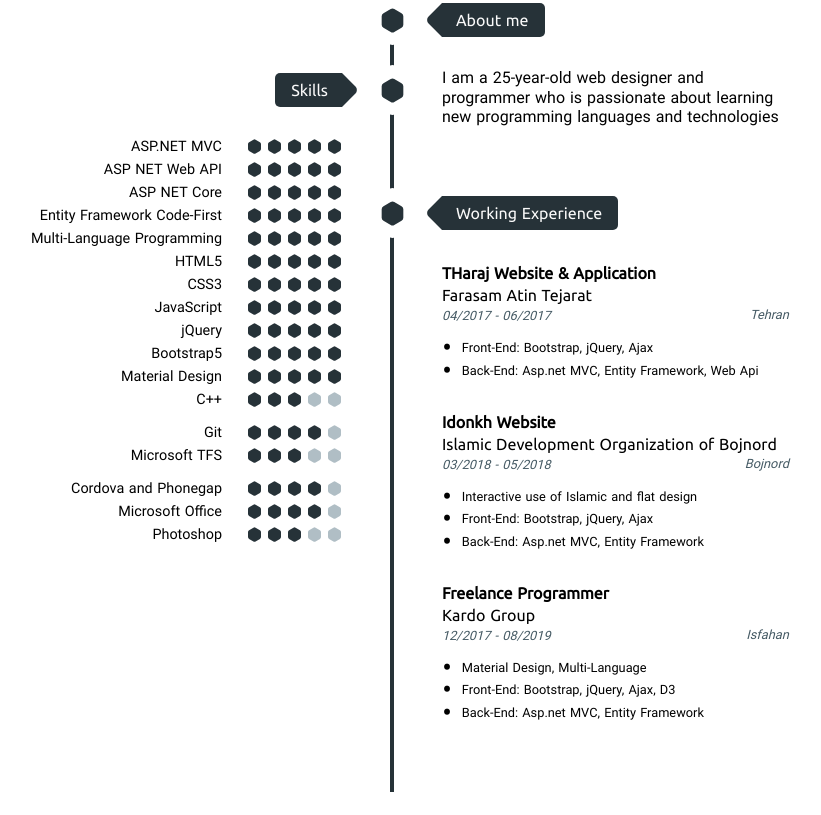
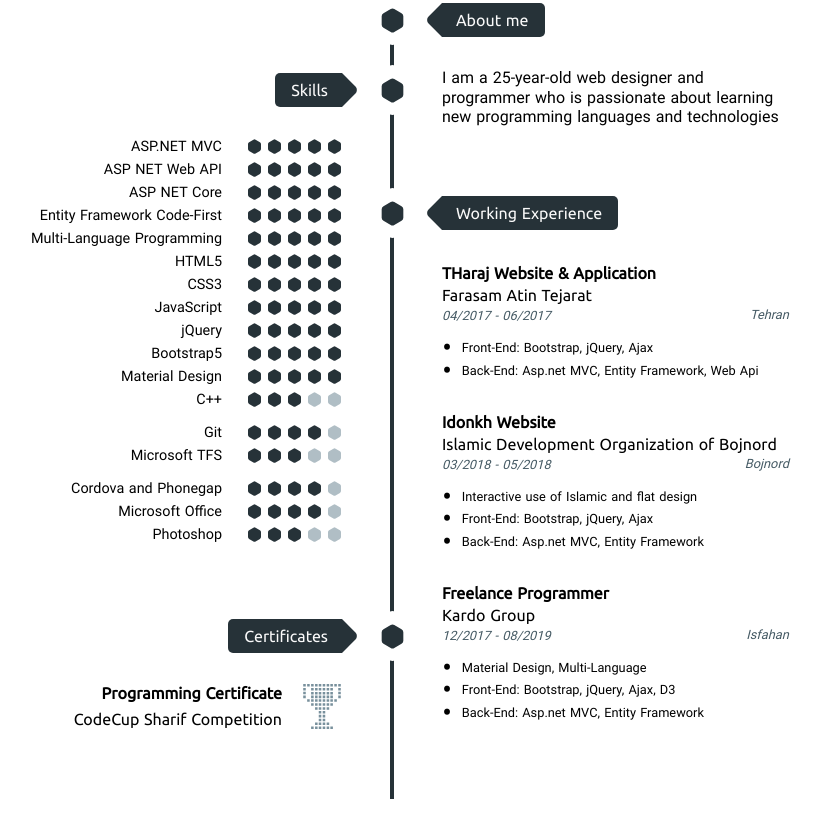
Before and after one commit to RezaGhorbaniDev/Resume, a plain HTML site: page Resume/index.html in a window 1280 px wide. Shown: the part 300-1115 px from the top of the page, without its empty margins (248-1069 px from the left). Drawn offline with Linux system fonts and the light colour scheme.

Commit message:
certificates (photoshop, svg). awesome!!

```diff
--- a/Resume/css/style.css
+++ b/Resume/css/style.css
@@ -348,6 +348,7 @@ small {
     border-radius: 0 5px 5px 0;
     padding: 0 16px 0 14px;
 }
+
 .content-left .header:before,
 .content-right .header:before {
     content: '';
@@ -361,9 +362,11 @@ small {
     border-radius: 0 5px;
     z-index: -1;
 }
+
 .content-left .header:before {
     right: -24px;
 }
+
 .content-right .header:before {
     left: 0;
 }
@@ -410,39 +413,60 @@ small {
     skills
     ==================================
 */
-.skills{
+.skills {
     list-style: none;
 }
-.skills li.space{
+
+.skills li.space {
     margin: 10px 0;
 }
+
 .skills li > span {
     font-size: .9rem;
     margin-right: 20px;
     top: -3px;
     position: relative;
-    line-height:23px;
+    line-height: 23px;
 }
+
 .skills .hexagon {
     display: inline-block;
     width: 15px;
     height: 15px;
     margin-left: 5px;
 }
+
 .skills .hexagon svg {
     width: 100%;
     height: 100%;
 }
+
 .skills .hexagon.b-lightgrey svg path {
     fill: #B0BEC5 !important;
 }
 
 /*
     ==================================
+    skills
+    ==================================
+*/
+.certificate svg {
+    float: right;
+    width: 40px;
+    height: 45px;
+    margin-left: 20px;
+}
+.certificate svg path {
+    fill: #78909C
+}
+.certificate h4{
+    margin-bottom: 6px;
+}
+/*
+    ==================================
     themes - cyan
     ==================================
 */
-
 .container.cyan .fullname,
 .container.cyan .work ul li::before {
     color: #00838F
--- a/Resume/index.html
+++ b/Resume/index.html
@@ -8,10 +8,17 @@
 </head>
 <body>
     <div class="container middle a4">
+        <!--------------------->
+        <!--profile picture-->
+        <!--------------------->
         <div class="hexagon-overlay middle">
             <div class="cover"></div>
             <img src="img/reza-ghorbani.jpg" />
         </div>
+
+        <!--------------------->
+        <!--Name & Specialty-->
+        <!--------------------->
         <div class="center">
             <h2 class="fullname">Reza Ghorbani</h2>
             <h6 class="c-grey speciallity">Programmer & Web Developer</h6>
@@ -21,6 +28,9 @@
             <div class="line"></div>
             <div class="clearfix">
                 <div class="content content-right">
+                    <!--------------------->
+                    <!--About me-->
+                    <!--------------------->
                     <div class="section">
                         <div class="hexagon"></div>
                         <div class="header">About me</div>
@@ -31,6 +41,9 @@
                         </div>
                     </div>
 
+                    <!--------------------->
+                    <!--Experiences-->
+                    <!--------------------->
                     <div class="section">
                         <div class="hexagon"></div>
                         <div class="header">Working Experience</div>
@@ -80,6 +93,10 @@
                 </div>
 
                 <div class="content content-left">
+
+                    <!--------------------->
+                    <!--Skills-->
+                    <!--------------------->
                     <div class="section">
                         <div class="hexagon"></div>
                         <div class="header">Skills</div>
@@ -107,6 +124,22 @@
                             </ul>
                         </div>
                     </div>
+
+
+                    <!--------------------->
+                    <!--Certificates-->
+                    <!--------------------->
+                    <div class="section">
+                        <div class="hexagon"></div>
+                        <div class="header">Certificates</div>
+                        <div class="body">
+                            <div class="certificate">
+                                <img class="svg" src="img/codecup.svg" />
+                                <h4>Programming Certificate</h4>
+                                <div class="ubuntu">CodeCup Sharif Competition</div>
+                            </div>
+                        </div>
+                    </div>
                 </div>
             </div>
         </div>
--- a/Resume/js/script.js
+++ b/Resume/js/script.js
@@ -32,6 +32,28 @@ var Page = function () {
     };
     ////////////////////////
 
+    //====================//
+    //  init img to svg
+    //====================//
+    var _initImgToSvg = function () {
+        $('img.svg').each(function () {
+            var $img = $(this);
+            var imgURL = $img.attr('src');
+
+            $.get(imgURL, function (data) {
+                // Get the SVG tag, ignore the rest
+                var $svg = $(data).find('svg');
+
+                // Remove any invalid XML tags as per http://validator.w3.org
+                $svg = $svg.removeAttr('xmlns:a');
+
+                // Replace image with new SVG
+                $img.replaceWith($svg);
+
+            }, 'xml');
+        });
+    };
+    ////////////////////////
 
     //=============//
     //  init Page
@@ -39,6 +61,7 @@ var Page = function () {
     var _init = function () {
         _initSkills();
         _initSvg();
+        _initImgToSvg();
     };
     /////////////////
 
```
Also changed, not shown: Resume/img/codecup.svg (added), 1 other file.
